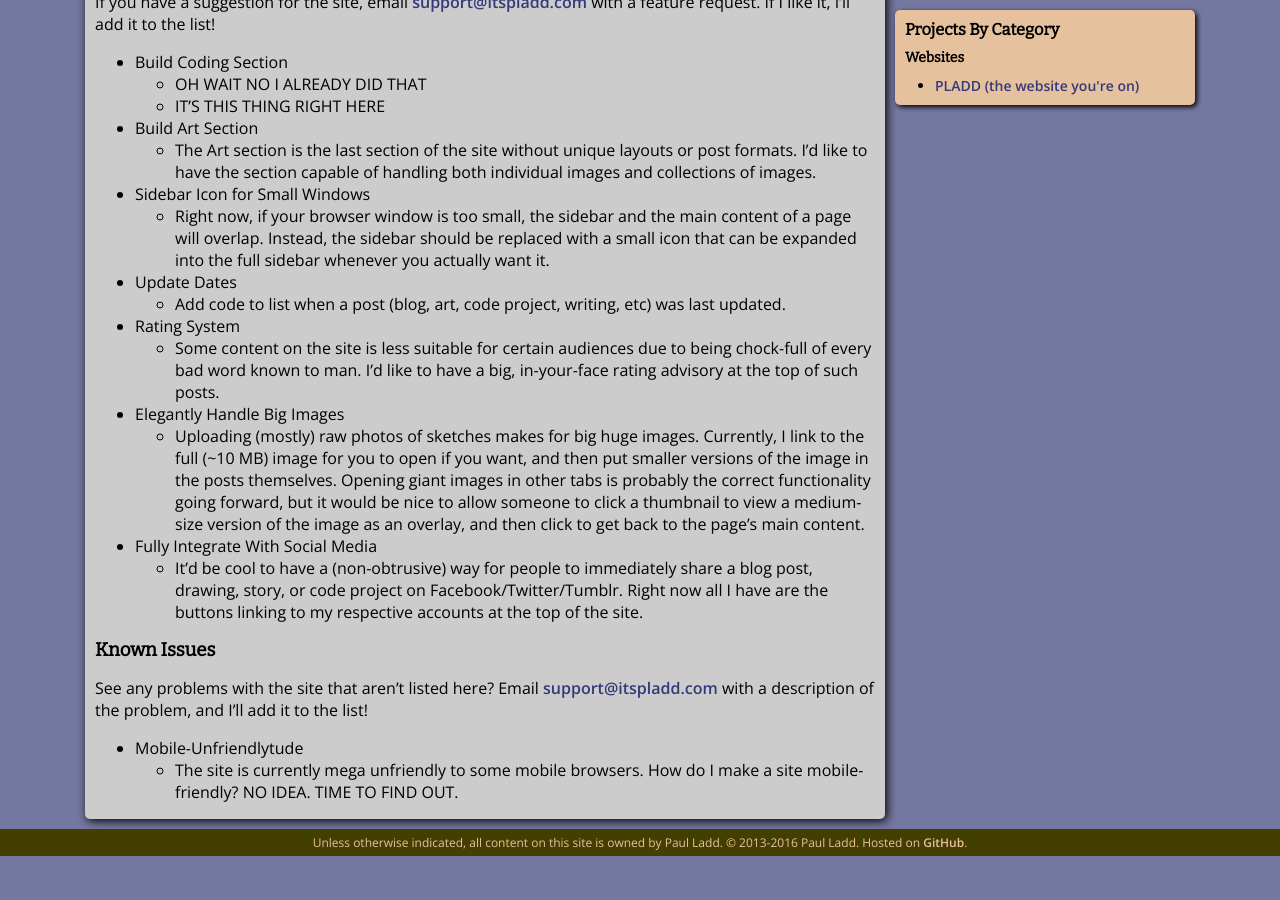
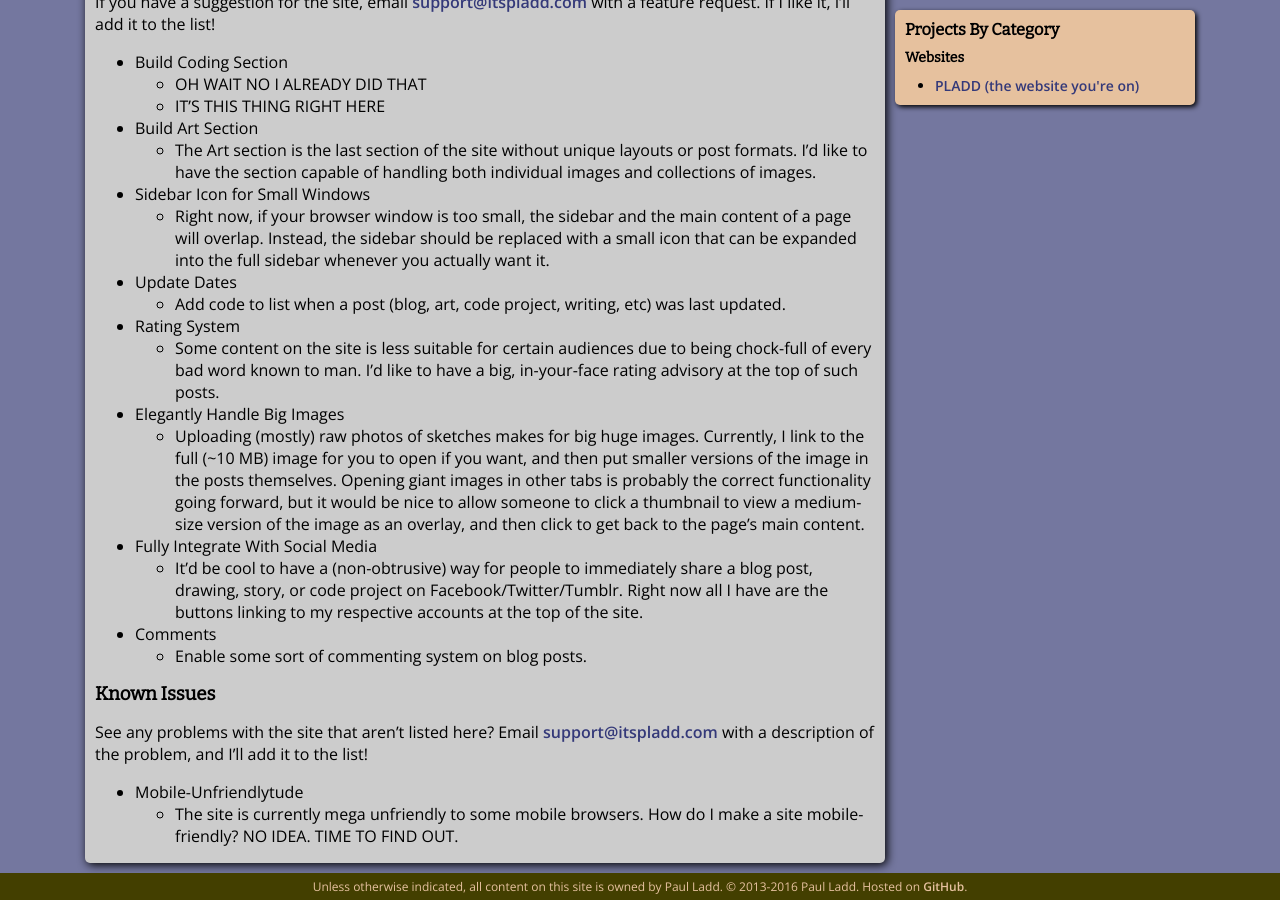
Before and after one commit to itspladd/personal-website-old, a Jekyll site: the page built from coding/_posts/2016-03-07-itspladd-website.md, in a window 1280 px wide and 900 px high, scrolled down 1674 px. Built offline with Jekyll 4.4.1, drawn with Linux system fonts in a browser that asks for light colours; before the commit the page ends 2530 px from its top, so only the background shows below that.

Commit message:
Adding comments line

```diff
--- a/coding/_posts/2016-03-07-itspladd-website.md
+++ b/coding/_posts/2016-03-07-itspladd-website.md
@@ -56,6 +56,8 @@ If you have a suggestion for the site, email <a href="mailto:support@itspladd.co
     * Uploading (mostly) raw photos of sketches makes for big huge images. Currently, I link to the full (~10 MB) image for you to open if you want, and then put smaller versions of the image in the posts themselves. Opening giant images in other tabs is probably the correct functionality going forward, but it would be nice to allow someone to click a thumbnail to view a medium-size version of the image as an overlay, and then click to get back to the page's main content.
 * Fully Integrate With Social Media
     * It'd be cool to have a (non-obtrusive) way for people to immediately share a blog post, drawing, story, or code project on Facebook/Twitter/Tumblr. Right now all I have are the buttons linking to my respective accounts at the top of the site.
+* Comments
+    * Enable some sort of commenting system on blog posts.
 
 ### Known Issues ###
 
```
